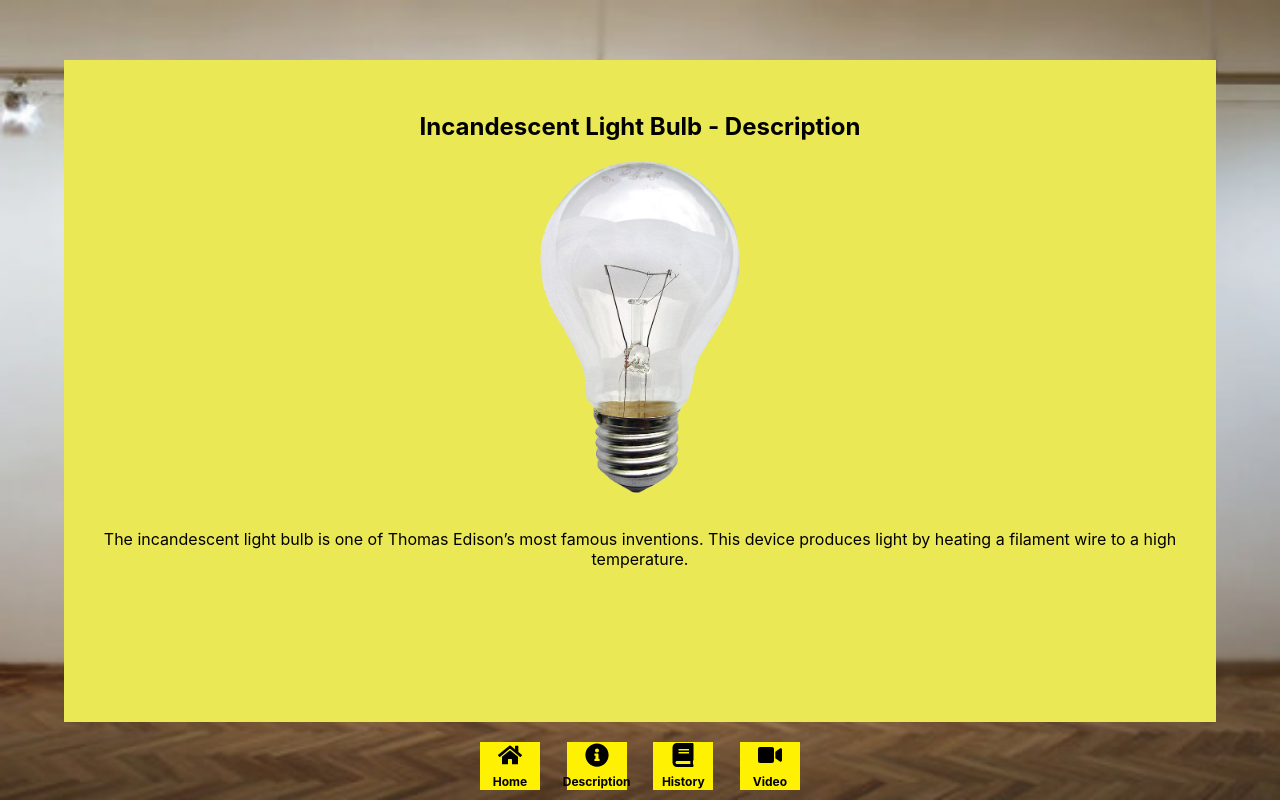
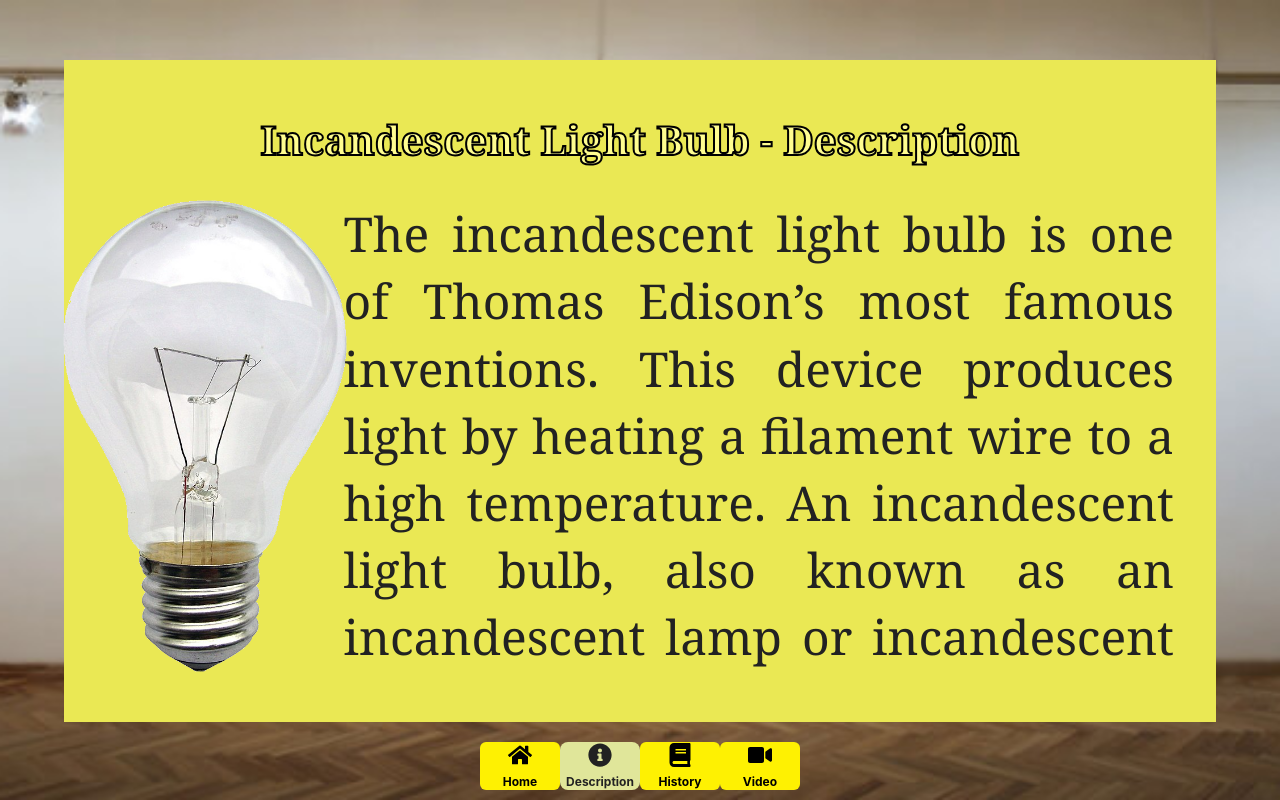
Before and after one commit to bgbigberna/interactive-museum, a React (Create React App) app: page /description in a window 1280 px wide. Built offline with nearby package versions, Linux system fonts and the light colour scheme.

Commit message:
text display changed

```diff
--- a/src/Styles/ElementScreen.css
+++ b/src/Styles/ElementScreen.css
@@ -5,16 +5,58 @@
   text-align: center;
 }
 
-.element-img {
-  width: 200px;
-  margin-bottom: 1rem;
-  border-radius: 8px;
+.image-content-container {
+  display: flex;
+  justify-content: center;
+  height: inherit;
+  width: 100%;
+}
+
+.image-container {
+    display: flex;
+    justify-content: center;
+    align-items: flex-start;
+    height: 70%;
+    width: 20%;
+}
+
+.image {
+    height: 128%;
+    object-fit: contain;
+    display: block;
+    margin: 0 auto;
+}
+
+.text-container {
+  display: flex;
+  flex-direction: column;
+  justify-content: flex-start;
+  align-items: center;
+  width: 80%;
+  height: 85%;
+  overflow-y: auto;
+  padding-bottom: 2rem;
+  margin-left: 20px;
 }
 
 video {
   border: 2px solid #ccc;
   border-radius: 10px;
 }
+
+.text {
+  font-family: 'Imprint MT Shadow', 'Georgia', serif;
+  font-size: xxx-large;
+  color: #222;
+  text-align: justify;
+  line-height: 1.4;
+  background: transparent;
+  margin: 0;
+  padding: 0 10px;
+  word-break: break-word;
+  max-width: 100%;
+}
+
 
 .bottom-nav{
   display: flex;
@@ -35,14 +77,20 @@ video {
   text-decoration: none;
   color: black;
   font-weight: bold;
-  width: 60px;
-  background-color: #fef102; /* amarelo */
+  width: 80px;
+  background-color: #fef102;
   justify-content: space-around;
+  border-radius: 6px;
 }
 
 .nav-item:hover {
-  background-color: #fff176;
-  border-radius: 6px;
+  background-color: #977917;
+}
+
+.nav-item.active {
+  background: #e0e69a;
+  color: #222;
+  border-radius: 8px;
 }
 
 .nav-item span {
--- a/src/Styles/VideoPlayerWithMarkers.css
+++ b/src/Styles/VideoPlayerWithMarkers.css
@@ -6,8 +6,9 @@
   margin: 0 auto;
   width: 100%;
   gap: 32px;
-  height: 66%;
+  height: 75%;
   justify-content: center;
+  width:80%
 }
 
 .video-section {
@@ -166,16 +167,3 @@
   box-shadow: 0 0 40px 10px #ff9122, 0 0 0 0 #fff;
   transition: box-shadow 0.3s;
 }
-
-.image-container {
-    display: flex;
-    justify-content: center;
-    align-items: flex-start;
-    height: 100%;
-  img {
-    height: 128%;
-    object-fit: contain;
-    display: block;
-    margin: 0 auto;
-  }
-}
--- a/src/components/Navbar.jsx
+++ b/src/components/Navbar.jsx
@@ -1,24 +1,25 @@
 import React from 'react';
-import { Link } from 'react-router-dom';
+import { Link, useLocation } from 'react-router-dom';
 import { FaHome, FaInfoCircle, FaBook, FaVideo } from 'react-icons/fa';
 import '../Styles/ElementScreen.css';
 
 const Navbar = () => {
+  const location = useLocation();
   return (
     <nav className="bottom-nav">
-      <Link to="/home" className="nav-item">
+      <Link to="/home" className={`nav-item ${location.pathname === '/home' ? 'active' : ''}`}>
         <FaHome size={24} />
         <span>Home</span>
       </Link>
-      <Link to="/description" className="nav-item">
+      <Link to="/description" className={`nav-item ${location.pathname === '/description' ? 'active' : ''}`}>
         <FaInfoCircle size={24} />
         <span>Description</span>
       </Link>
-      <Link to="/history" className="nav-item">
+      <Link to="/history" className={`nav-item ${location.pathname === '/history' ? 'active' : ''}`}>
         <FaBook size={24} />
         <span>History</span>
       </Link>
-      <Link to="/video" className="nav-item">
+      <Link to="/video" className={`nav-item ${location.pathname === '/video' ? 'active' : ''}`}>
         <FaVideo size={24} />
         <span>Video</span>
       </Link>
--- a/src/components/VideoPlayerWithMarkers.jsx
+++ b/src/components/VideoPlayerWithMarkers.jsx
@@ -1,7 +1,6 @@
 import React, { useRef, useState , useEffect} from 'react';
 import '../Styles/VideoPlayerWithMarkers.css';
 import videoSrc from '../Assets/videos/Exploring the Hall of Inventions_free.mp4'
-import imageSrc from '../Assets/images/BulbNextToVideo.png';
 
 
 const formatTime = (seconds) => {
@@ -84,9 +83,6 @@ const VideoPlayerWithMarkers = () => {
 
   return (
     <div className="video-container">
-      <div className='image-container'>
-        <img src={imageSrc} alt="Museum of Illusions" className='image'/>
-      </div>
       <div className="video-section">
         <video ref={videoRef} controls className={glow ? 'glow' : ''}>
           <source src={videoSrc} type="video/mp4" />
--- a/src/screens/ElementDescription.jsx
+++ b/src/screens/ElementDescription.jsx
@@ -6,13 +6,30 @@ import bulb from '../Assets/images/lightbulb.png';
 const ElementDescription = () => {
   return (
     <div className="element-screen">
+      <div>
+        <h2 className="museum-title">Incandescent Light Bulb - Description</h2>
+      </div>
+      <div className='image-content-container'>
+        <div className='image-container'>
+          <img src={bulb} alt="Museum of Illusions" className='image'/>
+        </div>
+        <div className='text-container'>
+          <p className='text'>
+            The incandescent light bulb is one of Thomas Edison’s most famous inventions.
+            This device produces light by heating a filament wire to a high temperature.
+            An incandescent light bulb, also known as an incandescent lamp or incandescent light globe,
+            is an electric light that produces illumination by Joule heating a filament until it glows.
+            The filament is enclosed in a glass bulb that is either evacuated or filled with inert gas to
+            protect the filament from oxidation. Electric current is supplied to the filament by terminals
+            or wires embedded in the glass. A bulb socket provides mechanical support and electrical connections.
+            Incandescent bulbs are manufactured in a wide range of sizes, light output,
+            and voltage ratings, from 1.5 volts to about 300 volts.
+            They require no external regulating equipment, have low...
+          </p>
+        </div>
+
+      </div>
       <Navbar />
-      <h2>Incandescent Light Bulb - Description</h2>
-      <img src={bulb} alt="Light Bulb" className="element-img" />
-      <p>
-        The incandescent light bulb is one of Thomas Edison’s most famous inventions.
-        This device produces light by heating a filament wire to a high temperature.
-      </p>
     </div>
   );
 };
--- a/src/screens/ElementHistory.jsx
+++ b/src/screens/ElementHistory.jsx
@@ -6,13 +6,21 @@ import bulb from '../Assets/images/lightbulb.png';
 const ElementHistory = () => {
   return (
     <div className="element-screen">
+      <div>
+        <h2 className="museum-title">Incandescent Light Bulb - History</h2>
+      </div>
+      <div className='image-content-container'>
+        <div className='image-container'>
+          <img src={bulb} alt="Light Bulb" className="image" />
+        </div>
+        <div className='text-container'>
+          <p className='text'>
+            Although Edison is often credited with inventing the light bulb, he improved upon earlier designs
+            to make it practical for everyday use. His team worked on it in Menlo Park, achieving a breakthrough in 1879.
+          </p>
+        </div>
+      </div>
       <Navbar />
-      <h2>Incandescent Light Bulb - History</h2>
-      <img src={bulb} alt="Light Bulb" className="element-img" />
-      <p>
-        Although Edison is often credited with inventing the light bulb, he improved upon earlier designs
-        to make it practical for everyday use. His team worked on it in Menlo Park, achieving a breakthrough in 1879.
-      </p>
     </div>
   );
 };
--- a/src/screens/ElementVideo.jsx
+++ b/src/screens/ElementVideo.jsx
@@ -2,14 +2,21 @@ import React from 'react';
 import Navbar from '../components/Navbar';
 import VideoPlayerWithMarkers from '../components/VideoPlayerWithMarkers';
 import '../Styles/ElementScreen.css';
+import imageSrc from '../Assets/images/lightbulb.png';
 
 const ElementVideo = () => {
   return (
     <div className="element-screen">
-      <div>
-        <h2 className="museum-title">Incandescent Light Bulb - Video</h2>
+
+        <div>
+          <h2 className="museum-title">Incandescent Light Bulb - Video</h2>
+        </div>
+        <div className='image-content-container'>
+          <div className='image-container'>
+            <img src={imageSrc} alt="Museum of Illusions" className='image'/>
+          </div>
+          <VideoPlayerWithMarkers/>
       </div>
-      <VideoPlayerWithMarkers/>
       <Navbar />
     </div>
   );
```
